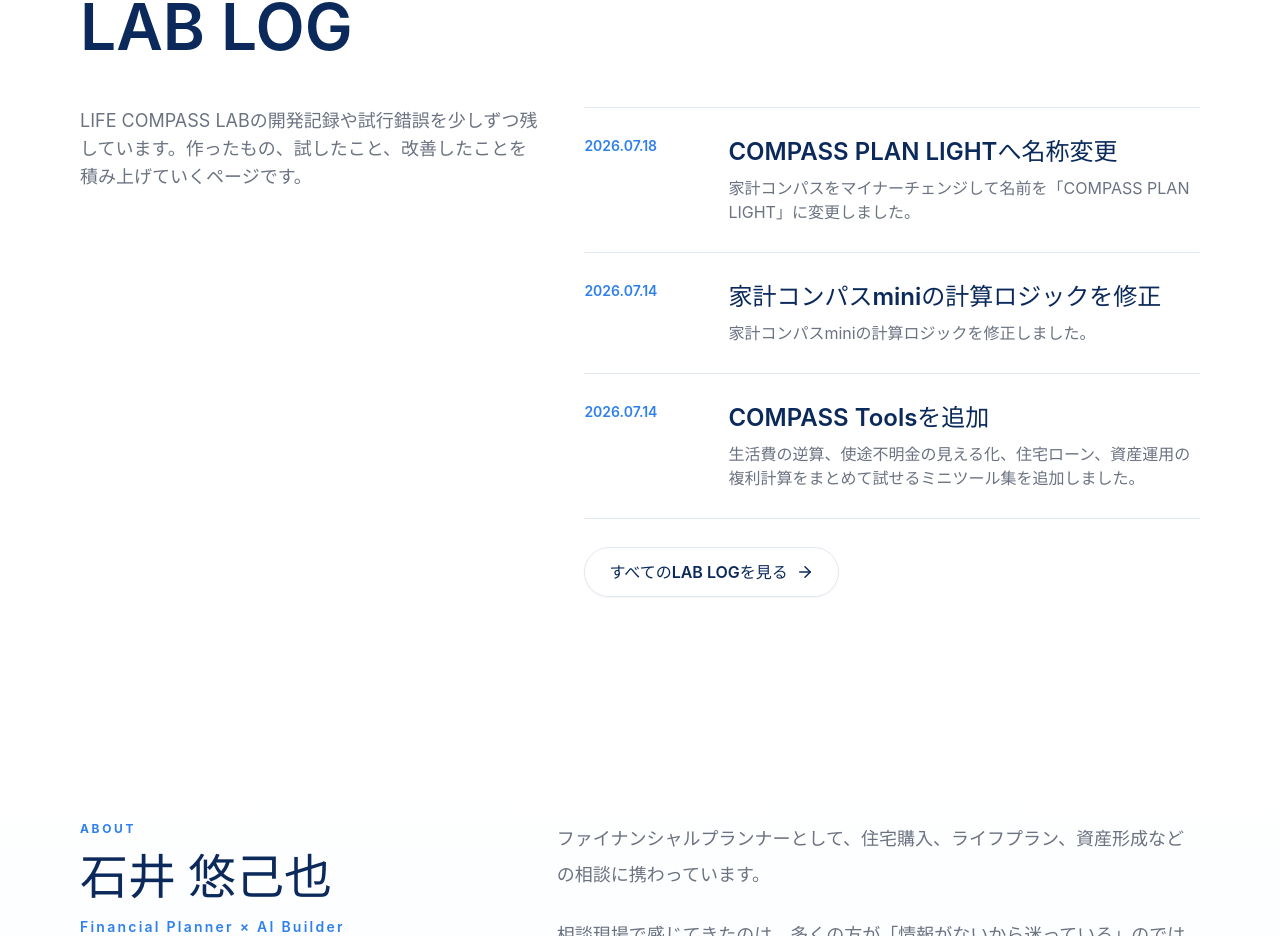
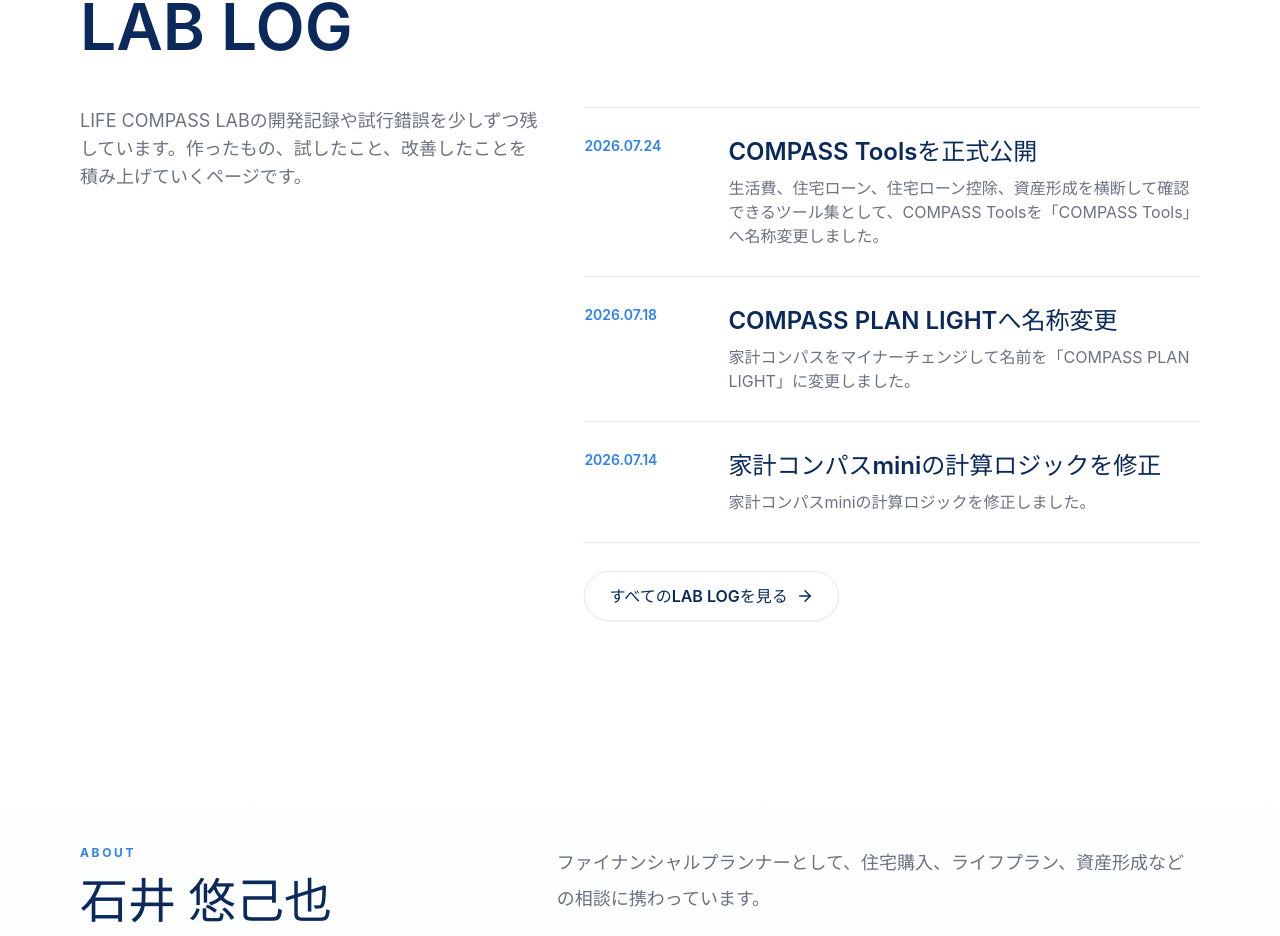
Before and after one commit to yukiya1106-arch/lifecompasslab, a React (Vite) app: page / in a window 1280 px wide. Shown: the part 2890-3826 px from the top of the page. Built offline with nearby package versions, Linux system fonts and the light colour scheme.

Commit message:
Update LAB LOG for COMPASS Tools launch

```diff
--- a/src/data/labLogData.ts
+++ b/src/data/labLogData.ts
@@ -8,6 +8,16 @@ export type LabLog = {
 };
 
 export const labLogs: LabLog[] = [
+  {
+    date: "2026.07.24",
+    title: "COMPASS Toolsを正式公開",
+    summary:
+      "生活費、住宅ローン、住宅ローン控除、資産形成を横断して確認できるツール集として、ライフプラン電卓を「COMPASS Tools」へ名称変更しました。",
+    body:
+      "当初は生活費の逆算を中心とした小さな電卓として始まりましたが、住宅ローン、住宅ローン控除、資産運用まで機能が広がったため、名称を「COMPASS Tools」へ変更しました。生活費逆算では手取り収入と固定費から日々使える生活費や使途不明金を整理でき、住宅ローンでは返済額の目安、住宅ローン控除では夫婦それぞれの借入条件や税額を踏まえた控除額、資産運用では将来額・目標までの期間・必要積立額・必要利回りの4つを確認できます。資産運用画面もLIFE COMPASS LAB独自のUIへ再設計し、目的の選択、条件入力、試算結果、資産推移を順番に確認できる構成へ見直しました。今後も、暮らしとお金の判断を整理する機能を追加していきます。",
+    linkLabel: "COMPASS Toolsを開く",
+    linkUrl: "/lifecompasslab/tools/lifeplan-calculator/",
+  },
   {
     date: "2026.07.18",
     title: "COMPASS PLAN LIGHTへ名称変更",
```
